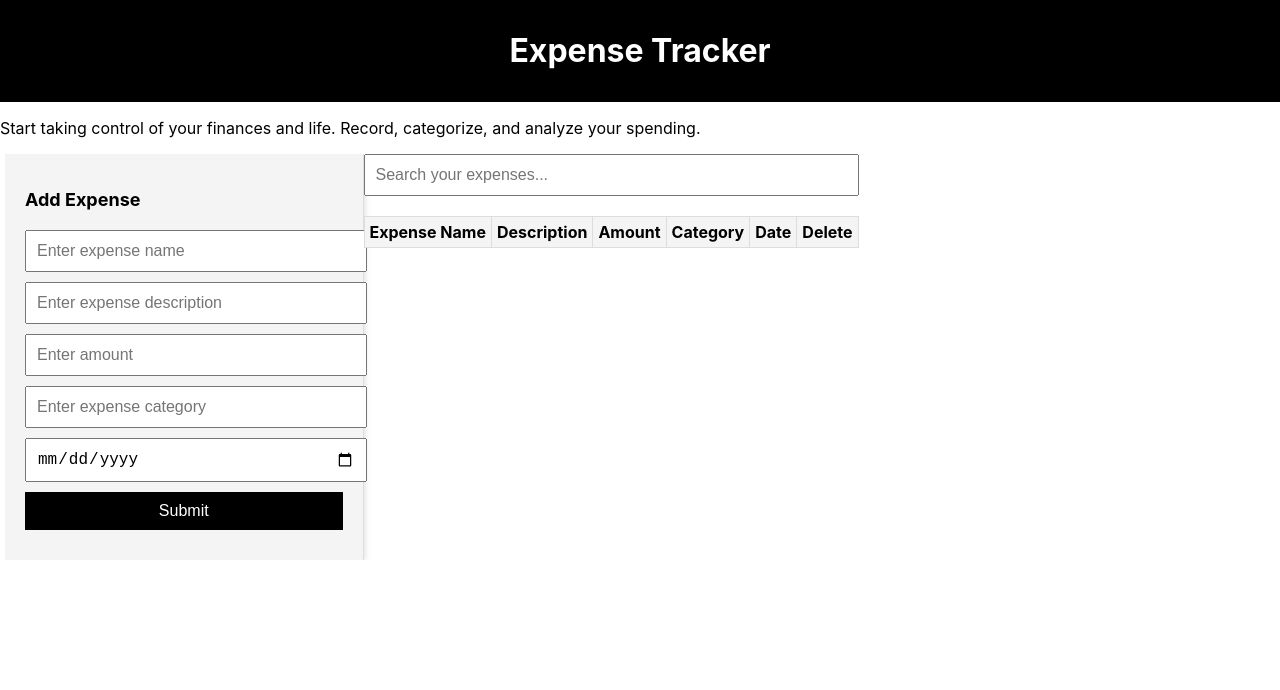
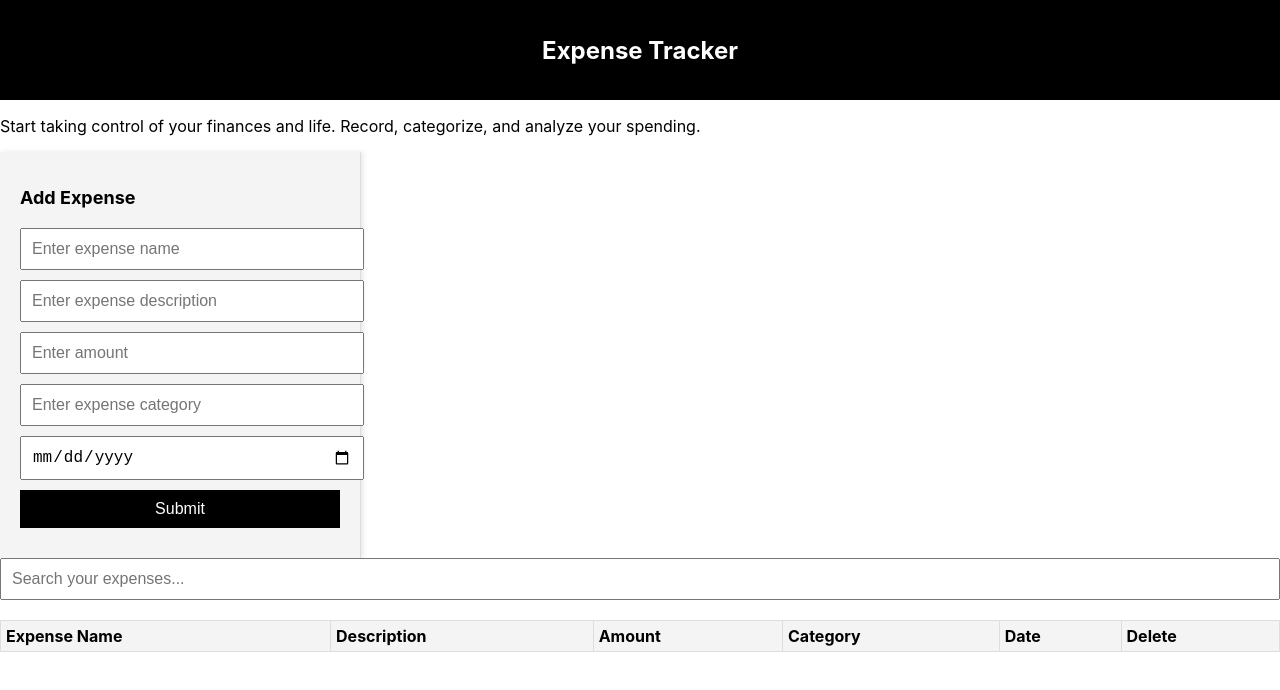
Before and after one commit to dylan-indieka/Expense-tracker, a React (Create React App) app: page / in a window 1280 px wide. Shown: the top 690 px of the page. Built offline with nearby package versions, Linux system fonts and the light colour scheme.

Commit message:
updated the stylings

```diff
--- a/src/App.css
+++ b/src/App.css
@@ -30,6 +30,9 @@ App {
   font-size: calc(8px + 1vmin); /* Adjusted font size */
 }
 
+.App-header h1 {
+  font-size: 24px;
+}
 
 .App-link {
   color: #61dafb;
@@ -44,13 +47,7 @@ App {
   }
 }
 
-.App-body {
-  display: flex;
-  flex: 1;
-  overflow: hidden;
-  flex-direction: row;
-  margin: 5px; /* Further reduced margin */
-}
+
 
 .App-sidebar {
   width: 25%;
```
